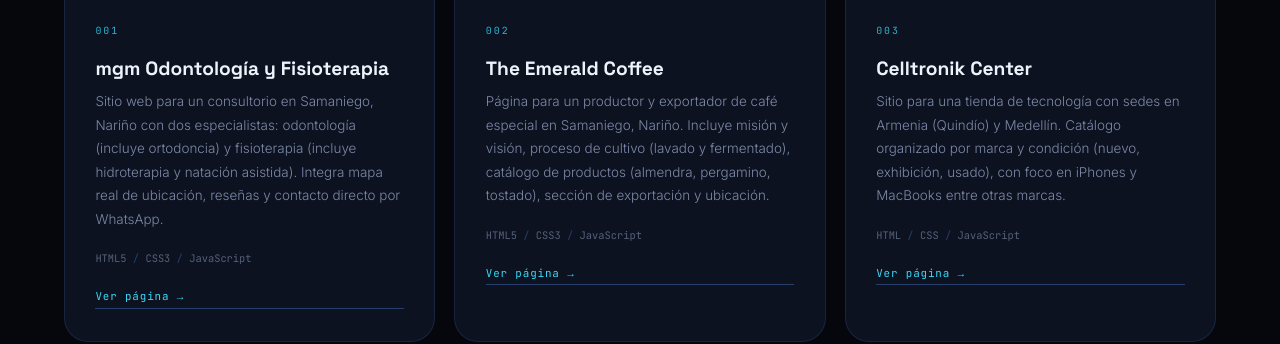
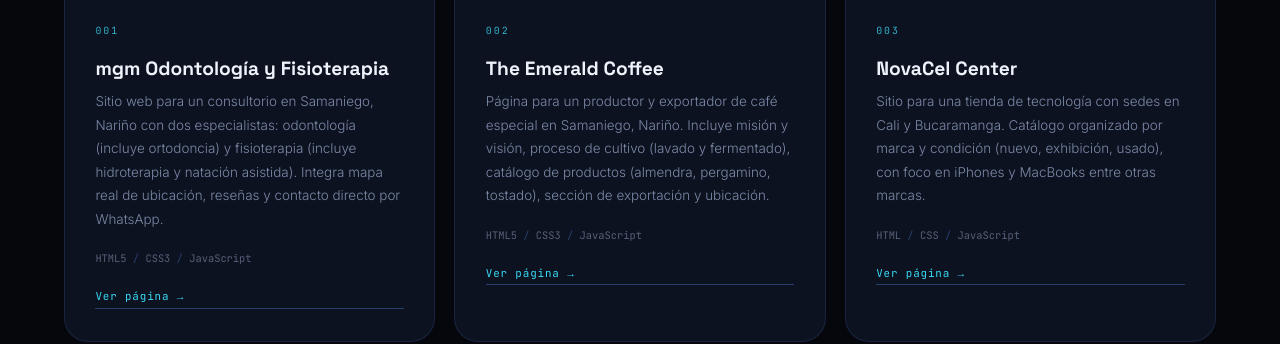
Before and after one commit to cristhian-sanchez/Portafolio, a plain HTML site: page index.html in a window 1280 px wide. Shown: the part 2441-2785 px from the top of the page. Drawn offline with Linux system fonts and the light colour scheme.

Commit message:
Update index.html

```diff
--- a/index.html
+++ b/index.html
@@ -179,8 +179,8 @@
       </div>
       <div class="project-card-body">
       <div class="project-num">003</div>
-      <div class="project-title">Celltronik Center</div>
-      <p class="project-desc">Sitio para una tienda de tecnología con sedes en Armenia (Quindío) y Medellín. Catálogo organizado por marca y condición (nuevo, exhibición, usado), con foco en iPhones y MacBooks entre otras marcas.</p>
+      <div class="project-title">NovaCel Center</div>
+      <p class="project-desc">Sitio para una tienda de tecnología con sedes en Cali y Bucaramanga. Catálogo organizado por marca y condición (nuevo, exhibición, usado), con foco en iPhones y MacBooks entre otras marcas.</p>
       <div class="project-tags">
         <span class="project-tag">HTML</span>
         <span class="project-tag">CSS</span>
@@ -337,7 +337,7 @@
       <p class="pricing-desc">Una sola página para presentar tu negocio o emprendimiento. Ideal para tener presencia rápida en internet.</p>
       <div class="pricing-price">
         <span class="price-from">desde</span>
-        <span class="price-amount">$400.000</span>
+        <span class="price-amount">$500.000</span>
         <span class="price-from">COP</span>
       </div>
       <ul class="pricing-features">
```
